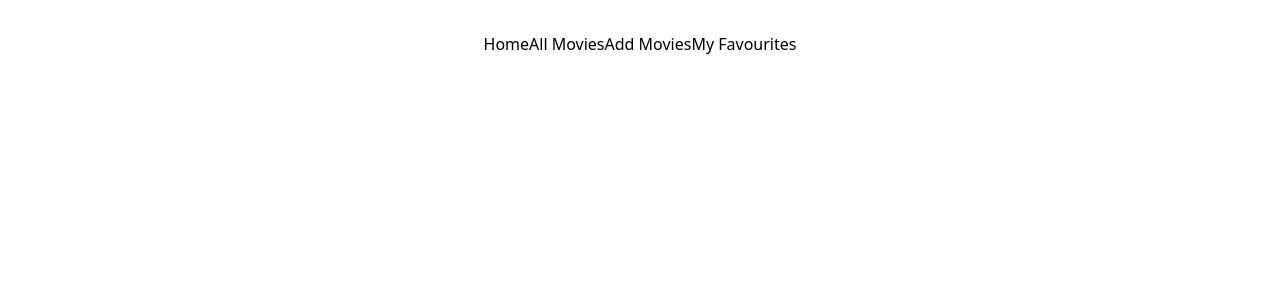
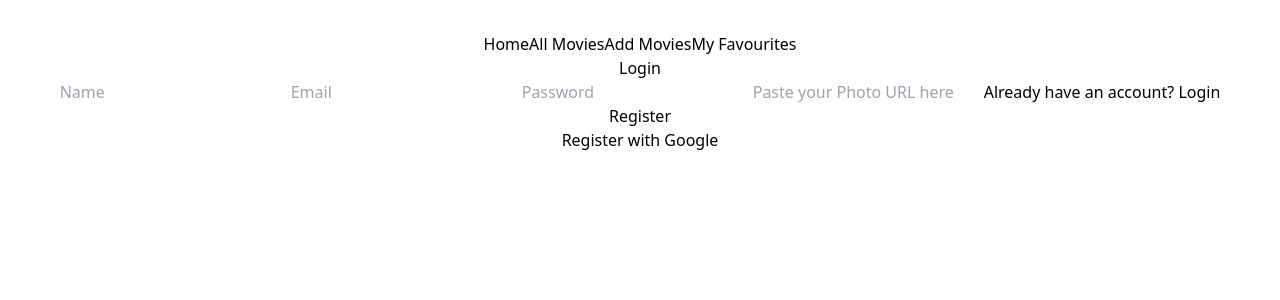
Before and after one commit to Atik471/Cineverse_client_ReactJS, a React (Vite) app: page /register in a window 1280 px wide. Shown: the top 300 px of the page. Built offline with nearby package versions, Linux system fonts and the light colour scheme; no server answers.

Commit message:
added register with email and google

```diff
--- a/src/components/ForgortPass.jsx
+++ b/src/components/ForgortPass.jsx
@@ -1,8 +1,14 @@
+import { Link } from "react-router-dom";
 
 const ForgortPass = () => {
     return (
         <div>
-
+            <form>
+                <input type="email" name="email" placeholder="Email" />
+                <input type="password" name="password" placeholder="Password" />
+                <Link to={"/login"}>Go Back</Link>
+                <input type="submit" value="Reset Password" />
+            </form>
         </div>
     );
 };
--- a/src/components/Login.jsx
+++ b/src/components/Login.jsx
@@ -1,8 +1,15 @@
+import { Link } from "react-router-dom";
 
 const Login = () => {
     return (
         <div>
-
+            <form>
+                <input type="email" name="email" placeholder="Email" />
+                <input type="password" name="password" placeholder="Password" />
+                <Link to={"/forgot-password"}>Forgot Password?</Link>
+                <Link to={"/register"}>Dont&apos;t have an account? Register</Link>
+                <input type="submit" value="Login" />
+            </form>
         </div>
     );
 };
--- a/src/components/Navbar.jsx
+++ b/src/components/Navbar.jsx
@@ -1,5 +1,4 @@
-import { NavLink } from "react-router-dom";
-import Login from "./Login";
+import { NavLink, Link } from "react-router-dom";
 
 const Navbar = () => {
     return (
@@ -10,7 +9,7 @@ const Navbar = () => {
                 <NavLink to={"/add-movies"}>Add Movies</NavLink>
                 <NavLink to={"my-favourites"}>My Favourites</NavLink>
             </ul>
-            <Login to={"/login"}>Login</Login>
+            <Link to={"/login"}>Login</Link>
         </div>
     );
 };
--- a/src/components/Register.jsx
+++ b/src/components/Register.jsx
@@ -1,8 +1,72 @@
+import { useContext } from "react";
+import { Link, useNavigate } from "react-router-dom";
+import { AuthContext } from "../providers/AuthProvider";
+import { toast } from "react-toastify";
 
 const Register = () => {
+
+    const { setuser, createWithGoogle, createWithEmail } = useContext(AuthContext)
+    const navigate = useNavigate()
+
+    const handleLoginWithGoogle = () => {
+        createWithGoogle()
+        .then((userCredential) => {
+            setuser(userCredential.user)
+            navigate("/")
+            console.log(userCredential.user)
+        })
+        .catch((error) => {
+            const errorMessage = error.message;
+            console.log(errorMessage)
+        })
+    }
+
+    const handeRegisterWithEmail = (e) => {
+        e.preventDefault();
+        const form = e.target;
+
+        const email = form.email.value;
+        const password = form.password.value;
+        const name = form.name.value;
+        const photoURL = form.photoURL.value;
+
+        const passwordRegex = /^(?=.*[a-z])(?=.*[A-Z]).{6,}$/;
+
+        if (!passwordRegex.test(password)) {
+            toast.error("Password must contain at least one uppercase letter, one lowercase letter, and be at least 6 characters long.", {
+                position: "top-center",
+                autoClose: 3000,
+                hideProgressBar: false,
+                closeOnClick: true,
+                pauseOnHover: true,
+                draggable: true,
+                theme: "colored",
+            });
+            return;
+        }
+        createWithEmail(email, password, name, photoURL)
+        .then((userCredential) => {
+            setuser(userCredential.user)
+            navigate("/")
+            console.log(userCredential.user)
+        })
+        .catch((error) => {
+            const errorMessage = error.message;
+            console.log(errorMessage)
+        })
+    }
+
     return (
         <div>
-
+            <form onSubmit={handeRegisterWithEmail}>
+                <input type="text" name="name" placeholder="Name"/>
+                <input type="email" name="email" placeholder="Email" />
+                <input type="password" name="password" placeholder="Password" />
+                <input type="text" name="photoURL" placeholder="Paste your Photo URL here" />
+                <Link to={"/login"}>Already have an account? Login</Link>
+                <input type="submit" value="Register" />
+            </form>
+            <button onClick={handleLoginWithGoogle}>Register with Google</button>
         </div>
     );
 };
--- a/src/main.jsx
+++ b/src/main.jsx
@@ -2,15 +2,17 @@ import { StrictMode } from 'react'
 import { createRoot } from 'react-dom/client'
 import './index.css'
 import { RouterProvider } from 'react-router-dom'
-import routes from "./router/Router.jsx"
+import router from "./router/Router.jsx"
 import AuthProvider from './providers/AuthProvider.jsx'
 import { ToastContainer } from 'react-toastify'
 
 createRoot(document.getElementById('root')).render(
   <StrictMode>
     <AuthProvider>
-      <ToastContainer></ToastContainer>
-      <RouterProvider router={routes}></RouterProvider>
+      <>
+        <ToastContainer></ToastContainer>
+        <RouterProvider router={router}></RouterProvider>
+      </>
     </AuthProvider>
   </StrictMode>
 )
--- a/src/providers/AuthProvider.jsx
+++ b/src/providers/AuthProvider.jsx
@@ -2,7 +2,7 @@ import PropTypes from "prop-types";
 import { createContext, useEffect } from "react";
 import { useState } from "react";
 import auth from "../../firebase.init"
-import { GoogleAuthProvider, onAuthStateChanged } from "firebase/auth";
+import { createUserWithEmailAndPassword, GoogleAuthProvider, onAuthStateChanged, signInWithPopup, updateProfile } from "firebase/auth";
 
 export const AuthContext = createContext()
 
@@ -13,6 +13,7 @@ const AuthProvider = ({ children }) => {
     useEffect(() => {
         const unsubscribe = onAuthStateChanged(auth, (currentuser) => {
             if(currentuser) setuser(currentuser)
+            setLoading(false);
         })
 
         return () => unsubscribe()
@@ -20,10 +21,33 @@ const AuthProvider = ({ children }) => {
 
     const googleProvider = new GoogleAuthProvider();
 
+    const createWithGoogle = async () => {
+        googleProvider.setCustomParameters({
+            prompt: "select_account",
+          });
+
+          const result = await signInWithPopup(auth, googleProvider);
+        return result
+    }
+
+    const createWithEmail = async (email, password, displayName, photoURL) => {
+        const userCredential = await createUserWithEmailAndPassword(auth, email, password);
+
+        await updateProfile(userCredential.user, {
+          displayName: displayName,
+          photoURL: photoURL,
+        });
+
+    return userCredential
+}
 
 
-
-    const authinfo = []
+    const authinfo = {
+        user,
+        setuser,
+        createWithGoogle,
+        createWithEmail,
+    }
 
     if (loading) {
         return (
--- a/src/router/Router.jsx
+++ b/src/router/Router.jsx
@@ -23,7 +23,7 @@ const router = createBrowserRouter([
                 element: <Register></Register>
             },
             {
-                path: "forgotpass",
+                path: "forgot-password",
                 element: <ForgotPass></ForgotPass>
             },
             {
```
